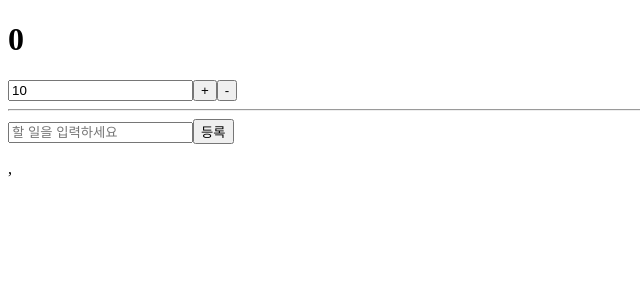
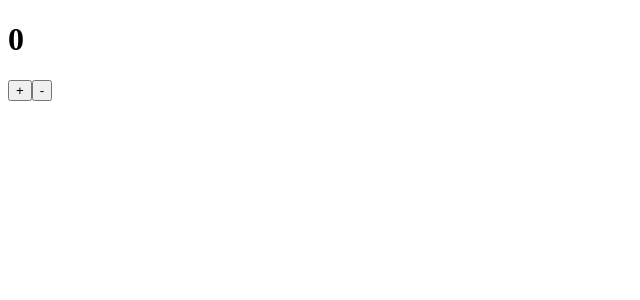
Before and after one commit to lee-suyeon/study_redux, a React (Create React App) app: page / in a window 1280 px wide. Shown: the top 300 px of the page, without its empty margins (0-640 px from the left). Built offline with nearby package versions, Linux system fonts and the light colour scheme.

Commit message:
initial commit
react-redux-middleware-study

```diff
--- a/package.json
+++ b/package.json
@@ -1,5 +1,5 @@
 {
-  "name": "redux-study",
+  "name": "redux-middleware-study",
   "version": "0.1.0",
   "private": true,
   "dependencies": {
--- a/src/App.js
+++ b/src/App.js
@@ -1,13 +1,10 @@
 import React from 'react';
 import CounterContainer from './containers/CounterContainer';
-import TodosContainer from './containers/TodosContainer';
 
 function App() {
   return (
     <div>
       <CounterContainer />
-      <hr />
-      <TodosContainer />
     </div>
   );
 }
--- a/src/components/Todos.js
+++ /dev/null
@@ -1,52 +0,0 @@
-import React, { useState, memo } from 'react';
-
-// 컴포넌트 최적화를 위하여 memo 사용
-const TodoItem = memo(function TodoItem({ todo, onToggle }){
-    return (
-        <li
-            style={{ textDecoration: todo.done ? 'line-through' : 'none' }}
-            onClick={() => onToggle(todo.id)}
-        >
-            {todo.text}
-        </li>
-    );
-});
-
-const TodoList = memo(function TodoList({ todos, onToggle }){
-    return (
-        <ul>
-            {todos.map(todo => (
-                <TodoItem key={todo.id} todo={todo} onToggle={onToggle} />
-            ))}
-        </ul>
-    );
-});
-
-function Todos({ todos, onCreate, onToggle }) {
-    // 리덕스를 사용한다고 해서 모든 상태를 리덕스에서 관리해야하는 것은 아니다.
-    const [text, setText] = useState('');
-    const onChange = (e) => {
-        setText(e.target.value);
-    }
-    const onSubmit = (e) => {
-        e.preventDefault();
-        onCreate(text);
-        setText('');
-    };
-
-    return (
-        <div>
-            <form onSubmit={onSubmit}>
-                <input
-                    value={text}
-                    placeholder="할 일을 입력하세요"
-                    onChange={onChange}
-                />
-                <button type="submit">등록</button>
-            </form>
-            <TodoList todos={todos} onToggle={onToggle} />
-        </div>
-    )
-}
-
-export default Todos;
--- a/src/components/counter.js
+++ b/src/components/counter.js
@@ -1,19 +1,12 @@
 import React from 'react';
 
-function Counter ({ number, diff, onIncrease, onDecrease, onSetDiff }) {
-    const onChange = (e) => {
-        // e.target.value의 타입은 문자열이기 때문에 숫자로 변환해주어야 한다.
-        onSetDiff(Number(e.target.value));
-    };
+function Counter({ number, onIncrease, onDecrease }){
     return (
-        <>
+        <div>
             <h1>{number}</h1>
-            <div>
-                <input type="number" value={diff} min="1" onChange={onChange} />
-                <button onClick={onIncrease}>+</button>
-                <button onClick={onDecrease}>-</button>
-            </div>
-        </>
+            <button onClick={onIncrease}>+</button>
+            <button onClick={onDecrease}>-</button>
+        </div>
     );
 }
 
--- a/src/containers/CounterContainer.js
+++ b/src/containers/CounterContainer.js
@@ -1,37 +1,22 @@
 import React from 'react';
-import { useSelector, useDispatch, shallowEqual } from 'react-redux';
-import Counter from '../components/counter';
-import { increase, decrease, setDiff } from '../modules/counter';
+import Counter from '../Components/Counter';
+import { useSelector, useDispatch } from 'react-redux';
+import { increase, decrease } from '../modules/counter';
 
 function CounterContainer() {
-    // useSelector : 리덕스 스토어의 상태를 조회하는 Hook
-    //state의 값은 store.getState() 함수를 호출했을 때 나타나는 결과물과 동일
-    // 최적화 -> useSelector를 통해 매번 렌더링 될 때마다 새로운 객체 { number, diff }를
-    // 만들기 때문에 상태가 바뀌었는지 바뀌지 않았는지 확인 할 수 없다.
-    // 1. useSelector를 여러번 사용한다. -> 해당 값들이 하나라도 바뀌었을 때에만 컴포넌트가 리렌더링된다.
-    // const number = useSelector(state => state.counter.number);
-    // const diff = useSelector(state => state.counter.diff);
-    // 2. react-redux의 shallowEqual 함수를 useSelector의 두번째 인자로 전달해준다.
-    const { number, diff } = useSelector(state => ({
-        number: state.counter.number,
-        diff: state.counter.diff,
-    }), shallowEqual);
+    const number = useSelector(state => state.counter);
+    const dispatch = useDispatch();
 
-    // useDispatch: 리덕스 스토어의 dispatch 를 함수에서 사용 할 수 있게 해주는 Hook
-    const dispatch = useDispatch();
-    // 각 액션들을 디스패치하는 함수
-    const onIncrease = () => dispatch(increase());
-    const onDecrease = () => dispatch(decrease());
-    const onSetDiff = (diff) => dispatch(setDiff(diff));
+    const onIncrease = () => {
+        dispatch(increase());
+    };
+
+    const onDecrease = () => {
+        dispatch(decrease());
+    };
 
     return (
-        <Counter
-            number={number}
-            diff={diff}
-            onIncrease={onIncrease}
-            onDecrease={onDecrease}
-            onSetDiff={onSetDiff}
-            ></Counter>
+        <Counter number={number} onIncrease={onIncrease} onDecrease={onDecrease} />
     );
 }
 
--- a/src/containers/TodosContainer.js
+++ /dev/null
@@ -1,21 +0,0 @@
-import React, { useCallback } from 'react';
-import { useSelector, useDispatch } from 'react-redux';
-import Todos from '../components/Todos';
-import { addTodo, toggleTodo } from '../modules/todos';
-
-function TodosContainer() {
-    // useSelector 에서 꼭 객체를 반환 할 필요는 없다.
-    // 한 종류의 값만 조회하고 싶으면 그냥 원하는 값만 바로 반환하면 된다.
-    const todos = useSelector(state => state.todos);
-    const dispatch = useDispatch();
-
-    // 각 액션들을 디스패치하는 함수
-    const onCreate = (text) => dispatch(addTodo(text));
-    const onToggle = useCallback(id => dispatch(toggleTodo(id)), [dispatch]);
-
-    return (
-        <Todos todos={todos} onCreate={onCreate} onToggle={onToggle}></Todos>
-    );
-}
-
-export default TodosContainer;
--- a/src/index.js
+++ b/src/index.js
@@ -1,22 +1,16 @@
 import React from 'react';
 import ReactDOM from 'react-dom';
 import App from './App';
+//import { composeWithDevTools } from 'redux-devtools-extension';
 import { createStore } from 'redux';
+import { Provider } from 'react-redux';
 import rootReducer from './modules';
-import { Provider } from 'react-redux';
-import { composeWithDevTools } from 'redux-devtools-extension'; // 리덕스 개발자 도구
 
- // 스토어를 만든다.
-const store = createStore(rootReducer, composeWithDevTools()); // composeWithDevTools 를 사용하여 리덕스 개발자 도구 활성화
-console.log(store.getState()); // 스토어의 상태 확인
-//counter: {number: 0, diff: 1}
-//todos: []
+const store = createStore(rootReducer);
 
-// Provider로 store를 넣어서 App 을 감싸게 되면
-// 렌더링하는 그 어떤 컴포넌트던지 리덕스 스토어에 접근 할 수 있게 된다.
 ReactDOM.render(
   <Provider store={store}>
-    <App />,
+    <App />
   </Provider>,
   document.getElementById('root')
 );
--- a/src/modules/counter.js
+++ b/src/modules/counter.js
@@ -1,41 +1,20 @@
-// 액션 타입 만들기
-// Duck 패턴을 따를 땐 액션의 이름에 접두사를 넣어준다.
-// 이렇게 하면 다른 모듈과 액션 이름이 중복되는 것을 방지
-const SET_DIFF = 'counter/SET_DIFF';
-const INCREASE = 'counter/INCREASE';
-const DECREASE = 'counter/DECREASE';
+//액션 타입
+const INCREASE = 'INCREASE';
+const DECREASE = 'DECREASE';
 
-// 액션 생성 함수 만들기
-// 액션 생성 함수를 만들고 export 해준다.
-export const setDiff = (diff) => ({ type: SET_DIFF, diff });
-export const increase = () => ({ type: INCREASE});
-export const decrease = () => ({ type: DECREASE});
+// 액션 생성 함수
+export const increase = () => ({ type: INCREASE });
+export const decrease = () => ({ type: DECREASE });
 
-// 초기 상태 선언
-const initialState = {
-    number: 0,
-    diff: 10
-};
+// 초기값
+const initialState = 0;
 
-// 리듀서 선언
-// export default로 내보낸다.
-export default function counter(state = initialState, action) {
-    switch(action.type) {
-        case SET_DIFF:
-            return {
-                ...state,
-                diff: action.diff
-            };
+export default function counter(state = initialState, action){
+    switch(action.type){
         case INCREASE:
-            return {
-                ...state,
-                number: state.number + state.diff
-            };
+            return state + 1;
         case DECREASE:
-            return {
-                ...state,
-                number: state.number - state.diff
-            };
+            return state - 1;
         default:
             return state;
     }
--- a/src/modules/index.js
+++ b/src/modules/index.js
@@ -1,10 +1,7 @@
+// root Reducer
 import { combineReducers } from 'redux';
 import counter from './counter';
-import todos from './todos';
 
-const rootReducer = combineReducers({
-    counter,
-    todos
-});
+const rootReducer = combineReducers({ counter });
 
 export default rootReducer;
--- a/src/modules/todos.js
+++ /dev/null
@@ -1,46 +0,0 @@
-// 액션 타입 선언
-const ADD_TODO = 'todos/ADD_TODO';
-const TOGGLE_TODO = 'todos/TOGGLE_TODO';
-
-// 액션 생성 함수 선언
-let nextId = 1; // todo 데이터에서 사용 할 고유 id
-export const addTodo = (text) => ({
-    type: ADD_TODO,
-    todo : {
-        id: nextId++,
-        text
-    }
-});
-export const toggleTodo = (id) => ({
-    type: TOGGLE_TODO,
-    id
-});
-
-
-// 초기 상태 선언
-const initialState = [
-    /*
-    {
-        id: 1,
-        text: 'example',
-        done: false
-    }
-    */
-];
-
-// 리듀서 선언
-export default function todos(state = initialState, action) {
-    switch(action.type) {
-        case ADD_TODO:
-            return state.concat(action.todo);
-        case TOGGLE_TODO:
-            return state.map(
-                todo =>
-                    todo.id === action.id // id가 일치하면
-                    ? {...todo, done: !todo.done} // done 값을 반전시키고
-                    : todo // 아니라면 그대로 둔다.
-            );
-        default:
-            return state;
-    }
-}
```
Also changed, not shown: src/exercise.js (deleted, +0 -84 lines).
